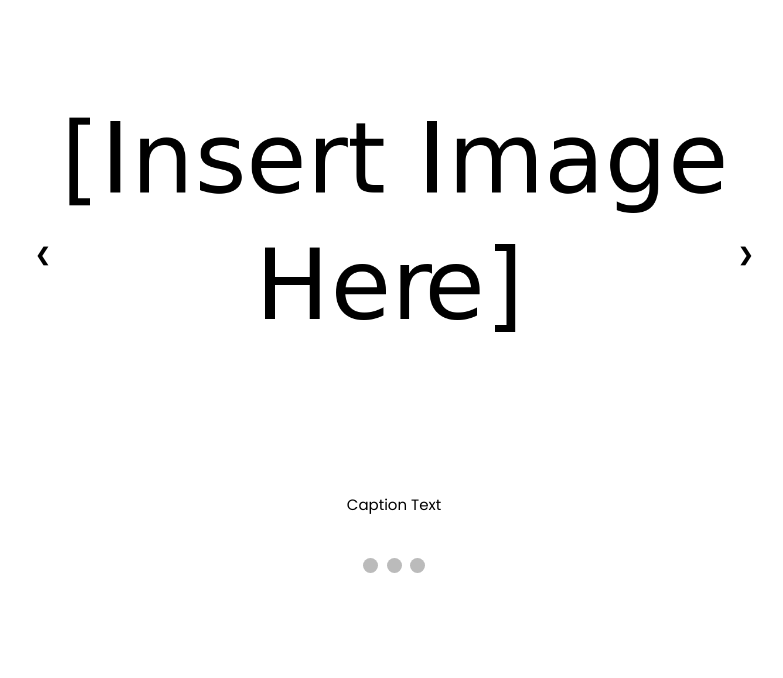
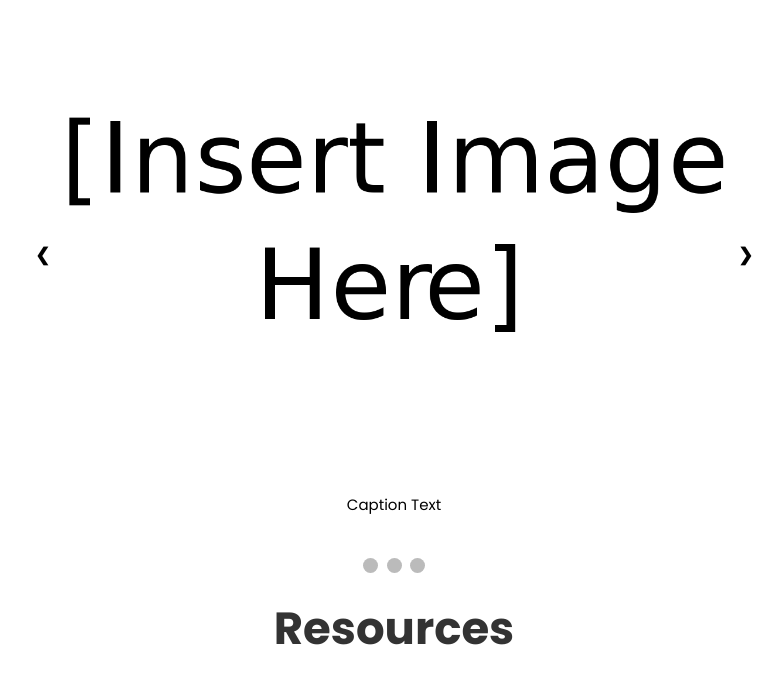
Before and after one commit to JuanMendez163/nhs-cshs-website, a plain HTML site: page index.html in a window 1280 px wide. Shown: the part 495-1173 px from the top of the page, without its empty margins (246-1029 px from the left). Before the commit the page ends 1075 px from the top, so only its background shows below. Drawn offline with Linux system fonts and the light colour scheme.

Commit message:
Add Resources header on homepage

```diff
--- a/index.html
+++ b/index.html
@@ -113,6 +113,9 @@
                     dots[slideIndex - 1].className += " active";
                 }
             </script>
+
+            <!-- Resources -->
+            <h1 class = "main-header">Resources</h1>
         </div>
 
     </body>
```
